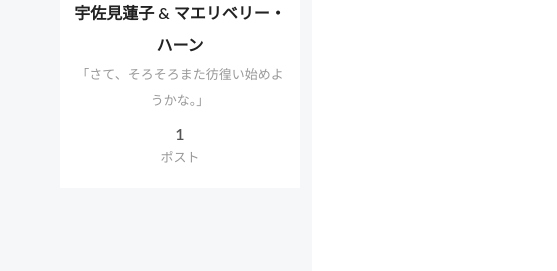
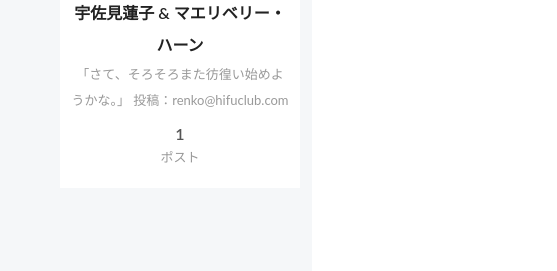
Before and after one commit to minamion/hifu.github.io, a plain HTML site: page index.html in a window 1280 px wide. Shown: the part 386-657 px from the top of the page, 0-557 px from the left. Drawn offline with Linux system fonts and the light colour scheme.

Commit message:
Site updated: 2019-06-04 20:06:41

```diff
--- a/index.html
+++ b/index.html
@@ -94,17 +94,17 @@
 
 
 
-  <meta name="description" content="「さて、そろそろまた彷徨い始めようかな。」">
+  <meta name="description" content="「さて、そろそろまた彷徨い始めようかな。」 投稿：renko@hifuclub.com">
 <meta name="keywords" content="秘封俱楽部">
 <meta property="og:type" content="website">
 <meta property="og:title" content="秘封俱楽部">
 <meta property="og:url" content="http://www.hifuclub.com/index.html">
 <meta property="og:site_name" content="秘封俱楽部">
-<meta property="og:description" content="「さて、そろそろまた彷徨い始めようかな。」">
+<meta property="og:description" content="「さて、そろそろまた彷徨い始めようかな。」 投稿：renko@hifuclub.com">
 <meta property="og:locale" content="ja">
 <meta name="twitter:card" content="summary">
 <meta name="twitter:title" content="秘封俱楽部">
-<meta name="twitter:description" content="「さて、そろそろまた彷徨い始めようかな。」">
+<meta name="twitter:description" content="「さて、そろそろまた彷徨い始めようかな。」 投稿：renko@hifuclub.com">
 
 
 
@@ -296,7 +296,7 @@
 
     <span hidden itemprop="author" itemscope itemtype="http://schema.org/Person">
       <meta itemprop="name" content="宇佐見蓮子 & マエリベリー・ハーン">
-      <meta itemprop="description" content="「さて、そろそろまた彷徨い始めようかな。」">
+      <meta itemprop="description" content="「さて、そろそろまた彷徨い始めようかな。」 投稿：renko@hifuclub.com">
       <meta itemprop="image" content="/uploads/avatar.png">
     </span>
 
@@ -454,7 +454,7 @@
               <img class="site-author-image" itemprop="image" src="/uploads/avatar.png" alt="宇佐見蓮子 & マエリベリー・ハーン">
 
               <p class="site-author-name" itemprop="name">宇佐見蓮子 & マエリベリー・ハーン</p>
-              <div class="site-description motion-element" itemprop="description">「さて、そろそろまた彷徨い始めようかな。」</div>
+              <div class="site-description motion-element" itemprop="description">「さて、そろそろまた彷徨い始めようかな。」 投稿：renko@hifuclub.com</div>
           </div>
 
 
```
Also changed, not shown: 2019/06/04/OnWorking/index.html (+2 -2 lines), archives/2019/06/index.html (+4 -4 lines), archives/2019/index.html (+4 -4 lines), archives/index.html (+4 -4 lines).
